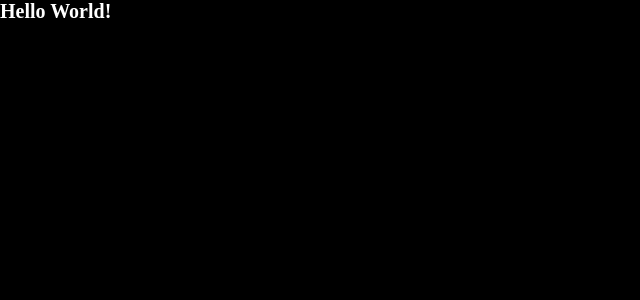
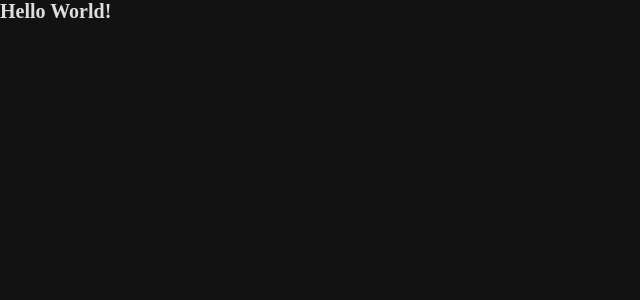
Before and after one commit to nublson/nublson, a Next.js app: page / in a window 1280 px wide. Shown: the top 300 px of the page, without its empty margins (0-640 px from the left). Built offline with nearby package versions, Linux system fonts and the light colour scheme.

Commit message:
add theme

```diff
--- a/src/styles/global.ts
+++ b/src/styles/global.ts
@@ -13,7 +13,7 @@ export default createGlobalStyle`
   }
 
   body{
-    background-color: #000;
-    color: #fff;
+    background-color: ${(props) => props.theme.colors.background};
+    color: ${(props) => props.theme.colors.body};
   }
 `;
--- /dev/null
+++ b/src/styles/theme/index.ts
@@ -0,0 +1,15 @@
+const theme = {
+  colors: {
+    title: "#FBFBFB",
+    body: "#DEDEDE",
+    label: "#C1C1C1",
+    placeholder: "#959595",
+    line: "#515151",
+    input_background: "#212121",
+    background: "#121212",
+    off_black: "#020202",
+    off_white: "#FCFCFC",
+  },
+};
+
+export default theme;
```
Also changed, not shown: src/components/Layout/index.tsx (+5 -2 lines), src/types/styled.d.ts (added, +8 -0 lines).
